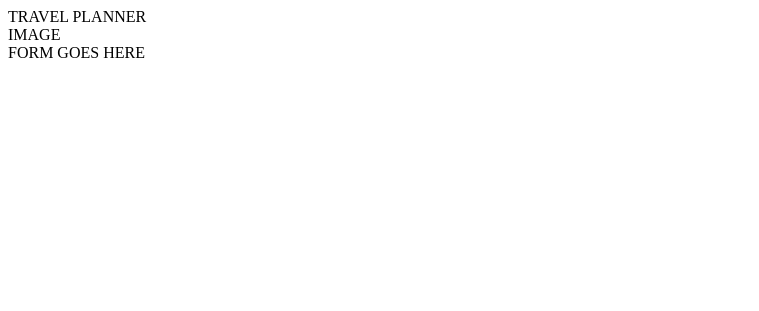
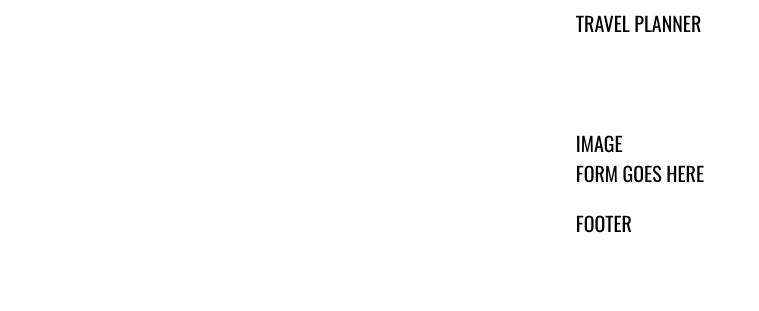
Before and after one commit to cpigeon/travel-app, a plain HTML site: page src/client/views/index.html in a window 1280 px wide. Shown: the whole page, without its empty margins (0-759 px from the left). Drawn offline with nearby package versions, Linux system fonts and the light colour scheme; files that its build step writes are made by us from their sources; a web font is replaced by a local one.

Commit message:
feat: Add CSS Grid structure

```diff
--- a/src/client/styles/base.css
+++ b/src/client/styles/base.css
@@ -0,0 +1,9 @@
+.container{
+    display: grid;
+      grid-template-rows: 100px 1fr 100px;
+    /* grid-auto-rows: minmax(150px, auto); */
+    justify-content: center;
+    grid-gap: 1em;
+    font-size: 20px;
+    font-family: 'Oswald', sans-serif;
+}
--- a/src/client/views/index.html
+++ b/src/client/views/index.html
@@ -4,11 +4,13 @@
     <meta charset="utf-8">
     <title>Travel App</title>
     <meta name="viewport" content="width=device-width, initial-scale=1.0">
-    <link rel="stylesheet" href="./src/client/styles/base.css">
-    <link rel="stylesheet" href="./src/client/styles/header.css">
-    <link rel="stylesheet" href="./src/client/styles/footer.css">
+    <link href="https://fonts.googleapis.com/css?family=Oswald:400,600,700|Ranga:400,700&display=swap" rel="stylesheet">
+    <link rel="stylesheet" href="../styles/base.css">
+    <link rel="stylesheet" href="../styles/header.css">
+    <link rel="stylesheet" href="../styles/footer.css">
   </head>
   <body>
+    <main class="container">
     <header class="page-header">
       TRAVEL PLANNER
     </header>
@@ -21,6 +23,8 @@
       </div>
     </section>
     <footer class="page-footer">
+      FOOTER
     </footer>
+    </main>
   </body>
 </html>
```
